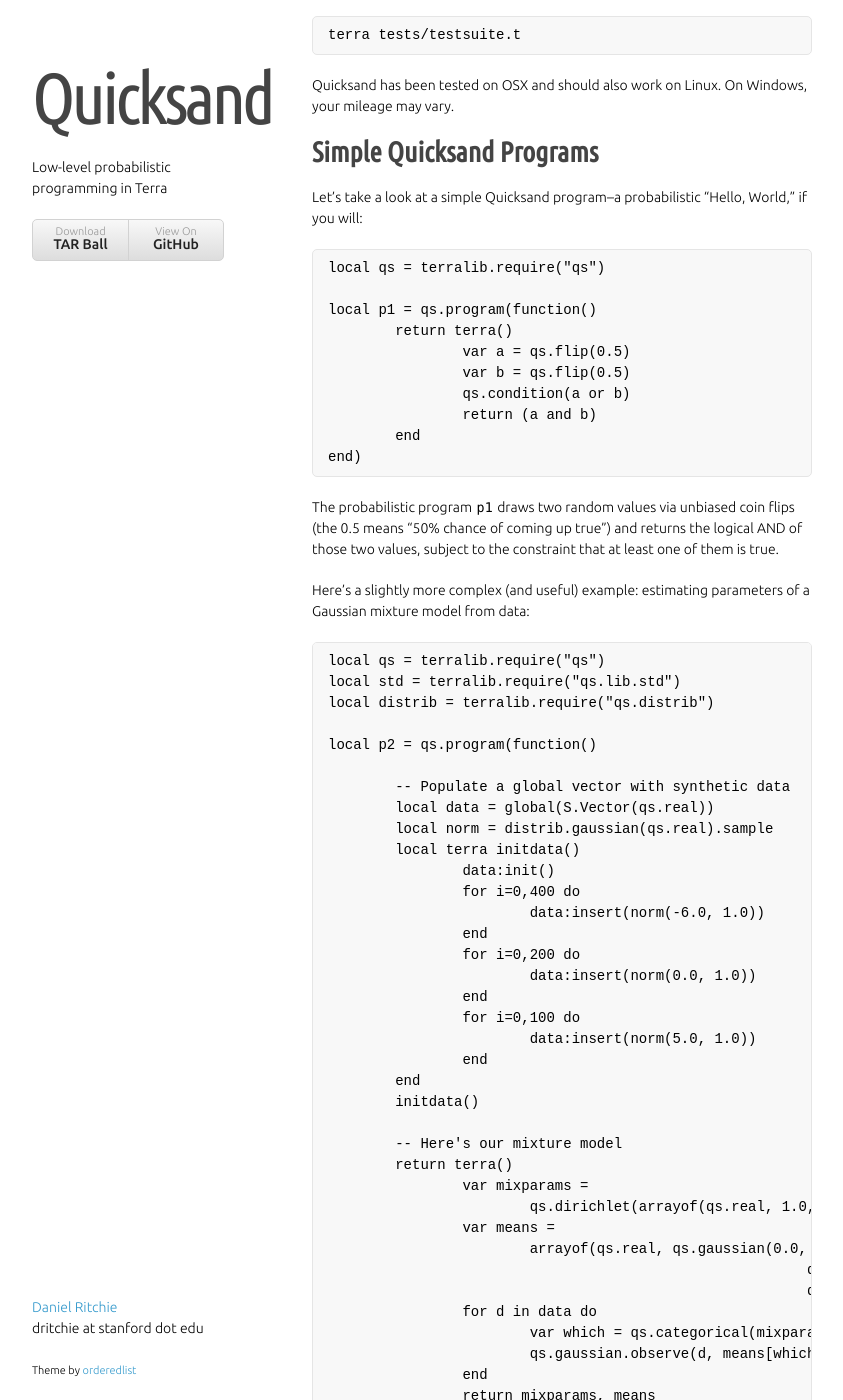
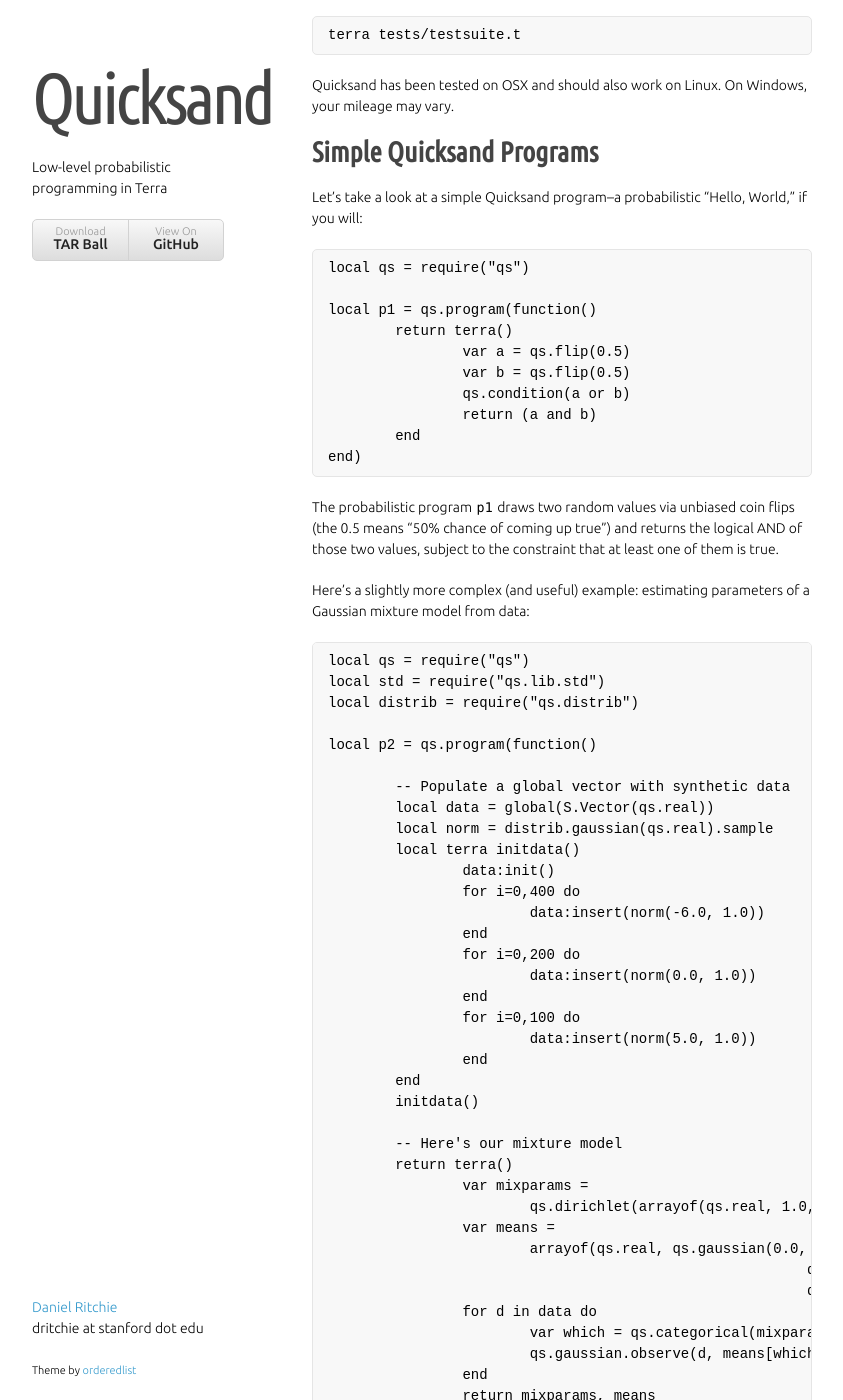
Before and after one commit to dritchie/quicksand, a Jekyll site: the page built from index.md, in a window 1280 px wide and 1400 px high, scrolled down 1367 px. Shown: the whole window, without its empty margins (218-1061 px from the left). Built offline with Jekyll 4.4.1, drawn with Linux system fonts in a browser that asks for light colours; some web fonts are replaced; some of the changed text lies outside the part shown.

Commit message:
Update website to reflect new require system.

```diff
--- a/index.md
+++ b/index.md
@@ -29,7 +29,7 @@
 
 Let's take a look at a simple Quicksand program--a probabilistic "Hello, World," if you will:
 
-	local qs = terralib.require("qs")
+	local qs = require("qs")
 
 	local p1 = qs.program(function()
 		return terra()
@@ -44,9 +44,9 @@
 
 Here's a slightly more complex (and useful) example: estimating parameters of a Gaussian mixture model from data:
 
-	local qs = terralib.require("qs")
-	local std = terralib.require("qs.lib.std")
-	local distrib = terralib.require("qs.distrib")
+	local qs = require("qs")
+	local std = require("qs.lib.std")
+	local distrib = require("qs.distrib")
 
 	local p2 = qs.program(function()
 
```
